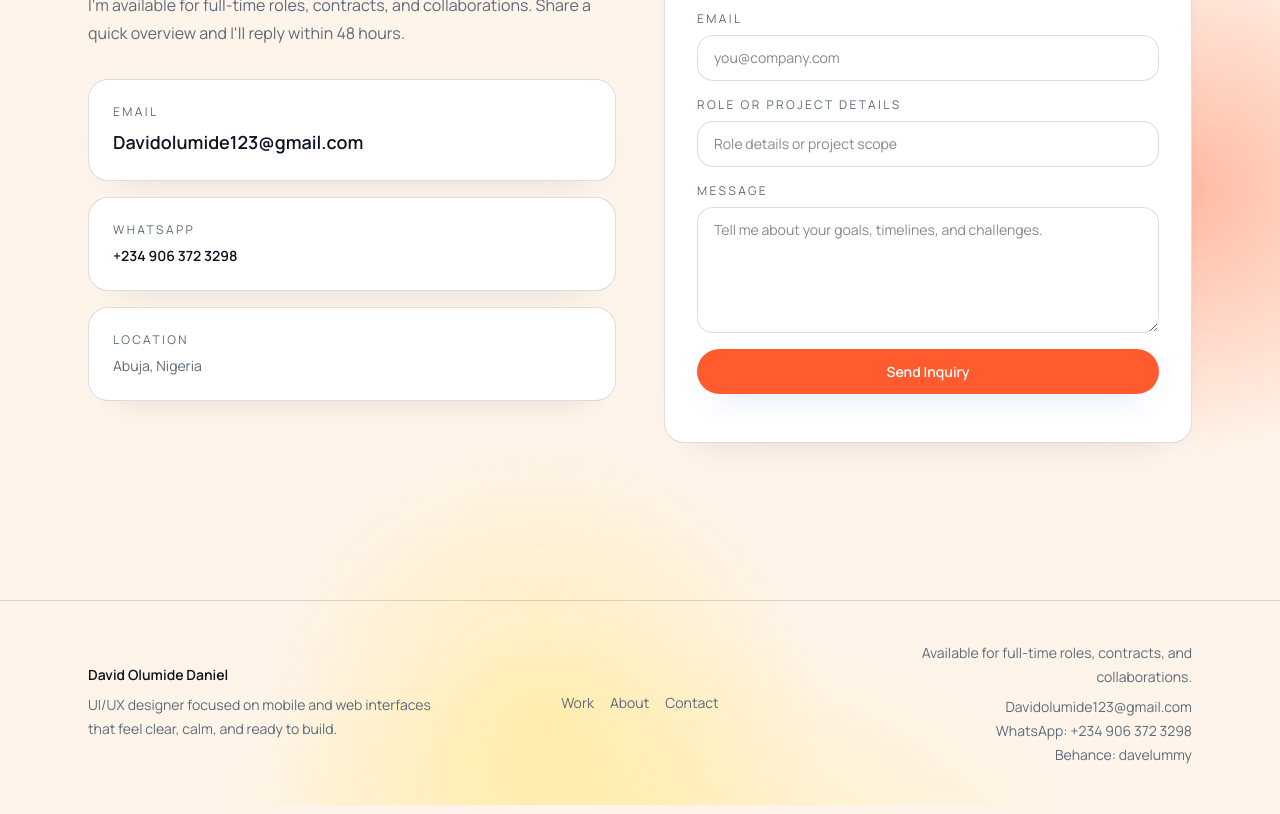
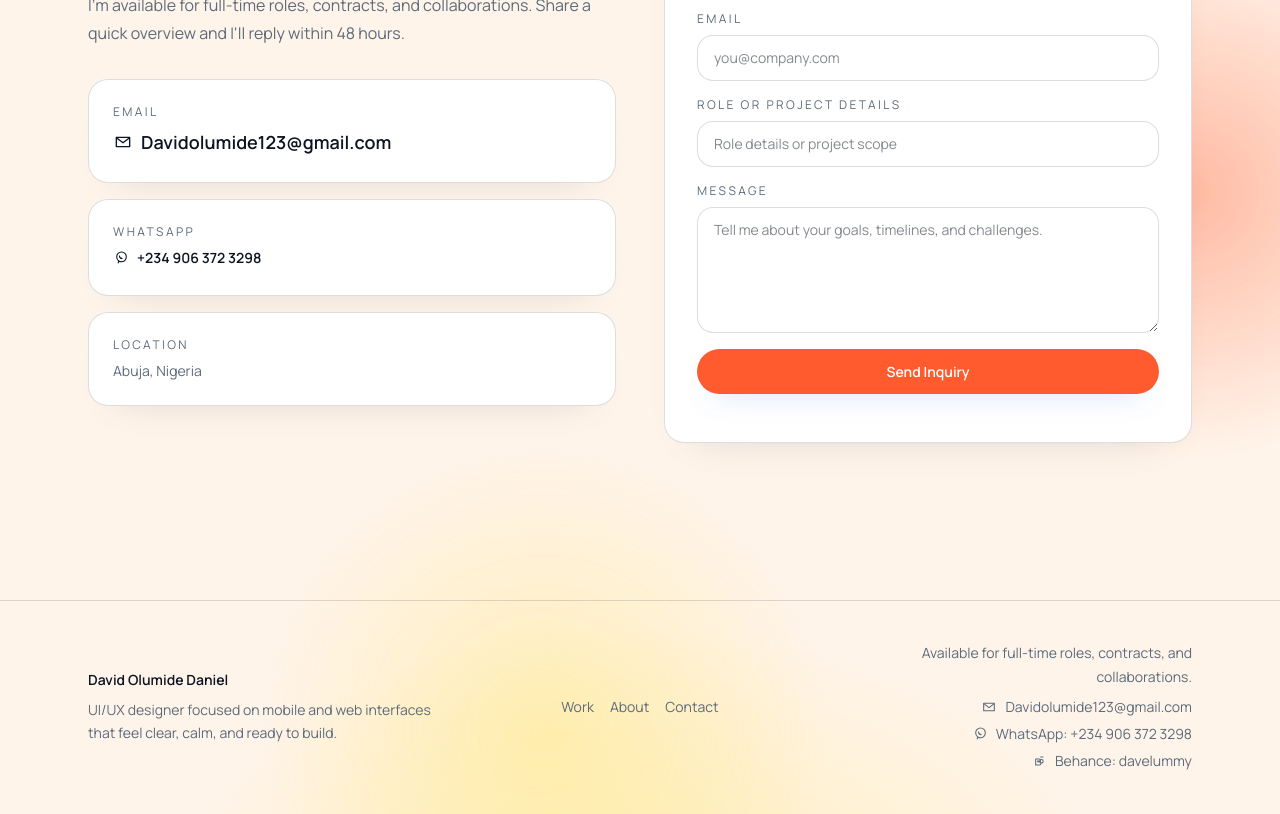
Before and after one commit to Davelummy/uiux-portfolio, a Next.js app: page /contact in a window 1280 px wide. Shown: the part 280-1094 px from the top of the page. Built offline with nearby package versions, Linux system fonts and the light colour scheme.

Commit message:
Add icons for Behance, email, and WhatsApp links

```diff
--- a/src/app/contact/page.tsx
+++ b/src/app/contact/page.tsx
@@ -3,6 +3,7 @@
 import { useState } from "react";
 import { useRouter } from "next/navigation";
 import { useForm } from "react-hook-form";
+import { MailIcon, WhatsAppIcon } from "@/components/ui/social-icons";
 
 type FormValues = {
   name: string;
@@ -76,8 +77,9 @@ export default function ContactPage() {
               <p className="text-xs uppercase tracking-[0.2em] text-muted">Email</p>
               <a
                 href="mailto:Davidolumide123@gmail.com"
-                className="mt-2 inline-block text-lg font-semibold text-ink"
+                className="mt-2 inline-flex items-center gap-2 text-lg font-semibold text-ink"
               >
+                <MailIcon className="h-5 w-5" />
                 Davidolumide123@gmail.com
               </a>
             </div>
@@ -86,8 +88,9 @@ export default function ContactPage() {
               <p className="mt-2 text-sm text-muted">
                 <a
                   href="https://wa.me/2349063723298"
-                  className="font-semibold text-ink"
+                  className="inline-flex items-center gap-2 font-semibold text-ink"
                 >
+                  <WhatsAppIcon className="h-4 w-4" />
                   +234 906 372 3298
                 </a>
               </p>
--- a/src/app/layout.tsx
+++ b/src/app/layout.tsx
@@ -2,6 +2,11 @@ import "./globals.css";
 import { ReactNode } from "react";
 import Link from "next/link";
 import { Manrope, Sora } from "next/font/google";
+import {
+  BehanceIcon,
+  MailIcon,
+  WhatsAppIcon
+} from "@/components/ui/social-icons";
 
 const displayFont = Sora({
   subsets: ["latin"],
@@ -97,22 +102,25 @@ export default function RootLayout({ children }: { children: ReactNode }) {
                 <p>Available for full-time roles, contracts, and collaborations.</p>
                 <a
                   href="mailto:Davidolumide123@gmail.com"
-                  className="mt-2 block transition hover:text-ink"
+                  className="mt-2 inline-flex items-center gap-2 transition hover:text-ink"
                 >
+                  <MailIcon className="h-4 w-4" />
                   Davidolumide123@gmail.com
                 </a>
                 <a
                   href="https://wa.me/2349063723298"
-                  className="mt-1 block transition hover:text-ink"
+                  className="mt-1 inline-flex items-center gap-2 transition hover:text-ink"
                 >
+                  <WhatsAppIcon className="h-4 w-4" />
                   WhatsApp: +234 906 372 3298
                 </a>
                 <a
                   href="https://www.behance.net/davelummy"
                   target="_blank"
                   rel="noopener noreferrer"
-                  className="mt-1 block transition hover:text-ink"
+                  className="mt-1 inline-flex items-center gap-2 transition hover:text-ink"
                 >
+                  <BehanceIcon className="h-4 w-4" />
                   Behance: davelummy
                 </a>
               </div>
--- a/src/app/work/[slug]/page.tsx
+++ b/src/app/work/[slug]/page.tsx
@@ -5,6 +5,7 @@ import { getProjectBySlug, getProjects } from "@/lib/projects";
 import { getCoverStyle } from "@/lib/utils/image-utils";
 import { notFound } from "next/navigation";
 import type { Metadata } from "next";
+import { BehanceIcon } from "@/components/ui/social-icons";
 
 type Props = {
   params: { slug: string } | Promise<{ slug: string }>;
@@ -132,8 +133,9 @@ export default async function WorkDetailPage({ params }: Props) {
                       href={project.behanceUrl}
                       target="_blank"
                       rel="noopener noreferrer"
-                      className="text-sm font-semibold text-accent transition hover:text-ink"
+                      className="inline-flex items-center gap-2 text-sm font-semibold text-accent transition hover:text-ink"
                     >
+                      <BehanceIcon className="h-4 w-4" />
                       View presentation
                     </a>
                   </dd>
@@ -294,6 +296,7 @@ export default async function WorkDetailPage({ params }: Props) {
               rel="noopener noreferrer"
               className="mt-4 inline-flex items-center gap-2 text-sm font-semibold text-accent transition hover:text-ink"
             >
+              <BehanceIcon className="h-4 w-4" />
               View Behance presentation
               <ArrowUpRight className="h-4 w-4" />
             </a>
--- /dev/null
+++ b/src/components/ui/social-icons.tsx
@@ -0,0 +1,90 @@
+type IconProps = {
+  className?: string;
+  title?: string;
+};
+
+export function MailIcon({ className, title }: IconProps) {
+  return (
+    <svg
+      viewBox="0 0 24 24"
+      fill="none"
+      className={className}
+      aria-hidden={title ? undefined : "true"}
+      role={title ? "img" : "presentation"}
+    >
+      {title ? <title>{title}</title> : null}
+      <path
+        d="M4 6.5H20V17.5H4V6.5Z"
+        stroke="currentColor"
+        strokeWidth="1.6"
+        strokeLinejoin="round"
+      />
+      <path
+        d="M4 7L12 13L20 7"
+        stroke="currentColor"
+        strokeWidth="1.6"
+        strokeLinejoin="round"
+      />
+    </svg>
+  );
+}
+
+export function WhatsAppIcon({ className, title }: IconProps) {
+  return (
+    <svg
+      viewBox="0 0 24 24"
+      fill="none"
+      className={className}
+      aria-hidden={title ? undefined : "true"}
+      role={title ? "img" : "presentation"}
+    >
+      {title ? <title>{title}</title> : null}
+      <path
+        d="M7.8 19.4L8.6 16.6C6.7 15.2 5.5 12.9 5.5 10.3C5.5 6.3 8.8 3 12.8 3C16.8 3 20 6.3 20 10.3C20 14.3 16.8 17.6 12.8 17.6C11.3 17.6 9.8 17.2 8.6 16.4L7.8 19.4Z"
+        stroke="currentColor"
+        strokeWidth="1.6"
+        strokeLinejoin="round"
+      />
+      <path
+        d="M10.4 8.9C10.7 10.1 11.8 11.3 13.1 11.7L14.1 11.9C14.4 12 14.6 12.3 14.5 12.7C14.3 13.2 13.8 13.7 13.2 13.8C11.7 14.1 9.6 12.7 9 10.6C8.7 9.6 9.1 8.6 9.8 8.1C10.1 7.9 10.5 8 10.6 8.4L10.4 8.9Z"
+        fill="currentColor"
+      />
+    </svg>
+  );
+}
+
+export function BehanceIcon({ className, title }: IconProps) {
+  return (
+    <svg
+      viewBox="0 0 24 24"
+      fill="none"
+      className={className}
+      aria-hidden={title ? undefined : "true"}
+      role={title ? "img" : "presentation"}
+    >
+      {title ? <title>{title}</title> : null}
+      <path
+        d="M7 9H12.2C13.4 9 14.4 9.9 14.4 11.1C14.4 12.1 13.7 12.9 12.8 13.1C14.1 13.3 15 14.2 15 15.6C15 17 13.8 18 12.3 18H7V9Z"
+        stroke="currentColor"
+        strokeWidth="1.6"
+        strokeLinejoin="round"
+      />
+      <path
+        d="M9.2 11.2H11.8C12.5 11.2 13.1 11.7 13.1 12.5C13.1 13.2 12.6 13.8 11.8 13.8H9.2V11.2Z"
+        fill="currentColor"
+      />
+      <path
+        d="M18.2 12.3C18.2 10.8 17.1 9.7 15.6 9.7C14.2 9.7 13.1 10.8 13.1 12.3C13.1 13.9 14.2 15 15.6 15C16.6 15 17.5 14.4 17.9 13.5H18.2"
+        stroke="currentColor"
+        strokeWidth="1.6"
+        strokeLinecap="round"
+      />
+      <path
+        d="M14.4 6H18.1"
+        stroke="currentColor"
+        strokeWidth="1.6"
+        strokeLinecap="round"
+      />
+    </svg>
+  );
+}
--- a/src/components/work/work-gallery.tsx
+++ b/src/components/work/work-gallery.tsx
@@ -8,6 +8,7 @@ import { AnimatePresence, motion, useReducedMotion } from "framer-motion";
 import { ArrowUpRight, LayoutGrid, LayoutList, Search } from "lucide-react";
 import type { Project } from "@/lib/projects";
 import { getCoverStyle } from "@/lib/utils/image-utils";
+import { BehanceIcon } from "@/components/ui/social-icons";
 
 type ViewMode = "grid" | "list";
 
@@ -403,8 +404,9 @@ export default function WorkGallery({ projects }: Props) {
                             href={project.behanceUrl}
                             target="_blank"
                             rel="noopener noreferrer"
-                            className="text-xs font-semibold text-accent transition hover:text-ink"
+                            className="inline-flex items-center gap-2 text-xs font-semibold text-accent transition hover:text-ink"
                           >
+                            <BehanceIcon className="h-3.5 w-3.5" />
                             Behance presentation
                           </a>
                         ) : null}
```
